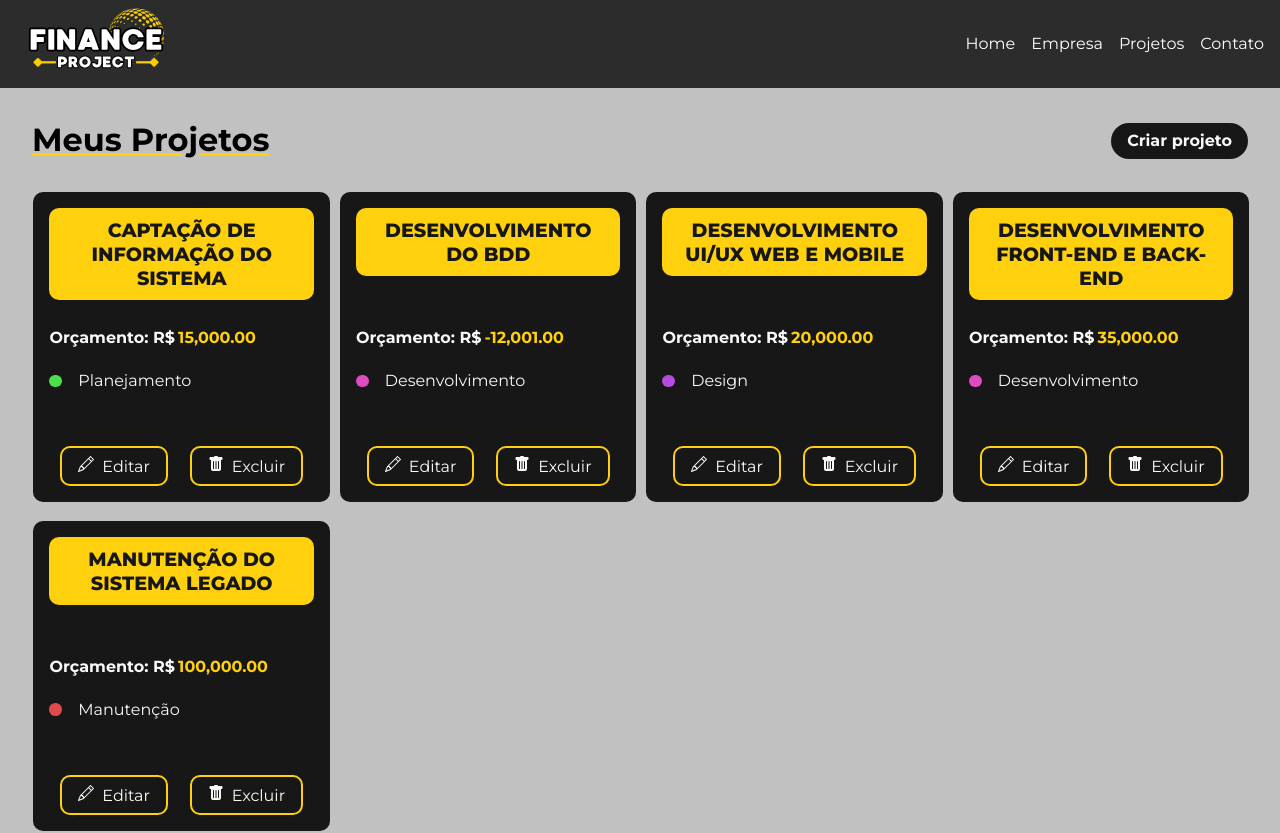
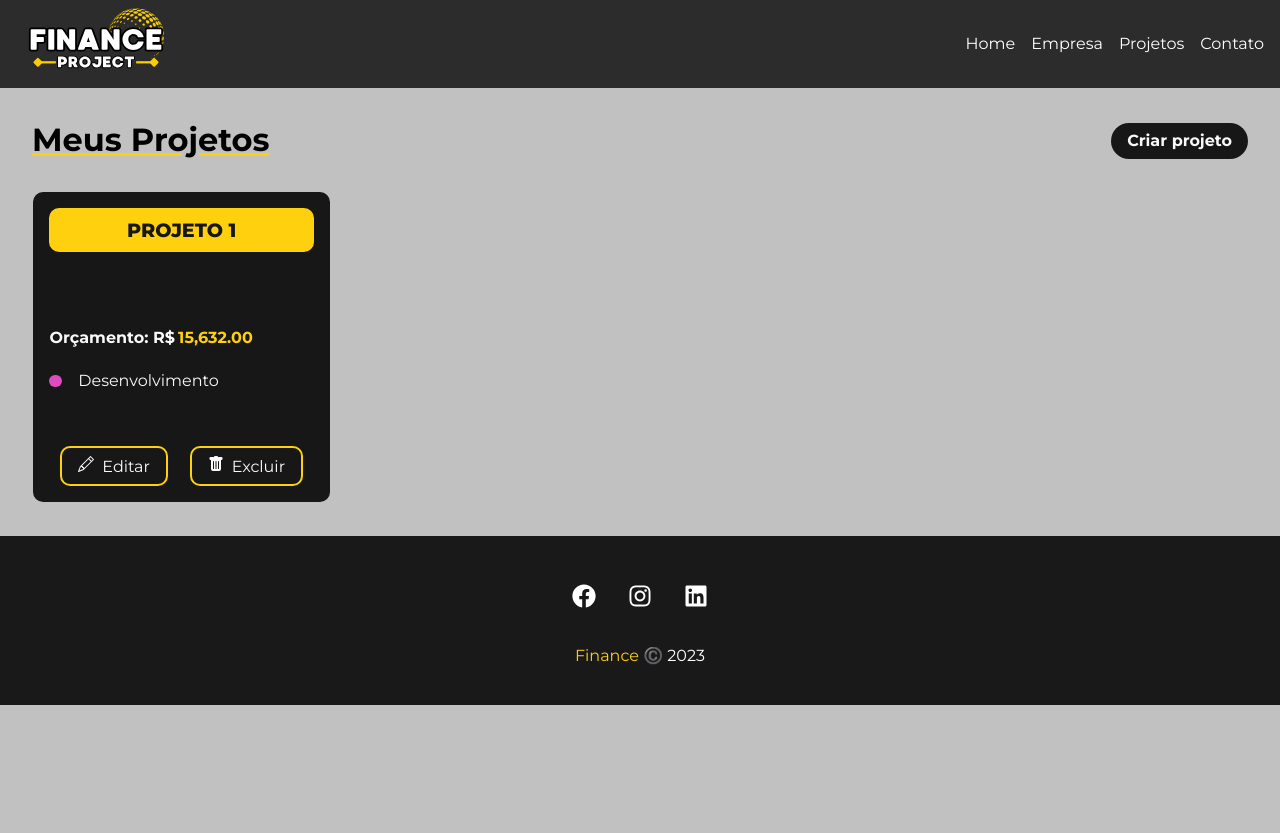
Before and after one commit to GSBarros17/pagina-react, a React (Create React App) app: page /Projects in a window 1280 px wide. Shown: the top 833 px of the page. After the commit the page ends 800 px from the top, so only its background shows below. Built offline with nearby package versions, Linux system fonts and the light colour scheme; data requests are answered from the project's data file; the HTML template or start-up script is replaced by a standard one.

Commit message:
add o CardsArea a pg Projects

```diff
--- a/db.json
+++ b/db.json
@@ -1,59 +1,15 @@
 {
   "projects": [
     {
-      "Name_project": "Captação de Informação do sistema",
-      "Value_project": "15000",
-      "category": {
-        "id": "4",
-        "name": "Planejamento"
-      },
-      "cost": 0,
-      "service": [],
-      "id": 1
-    },
-    {
-      "Name_project": "Desenvolvimento do BDd",
-      "Value_project": "-12001",
+      "Name_project": "projeto 1",
+      "Value_project": "15632",
       "category": {
         "id": "2",
         "name": "Desenvolvimento"
       },
       "cost": 0,
       "service": [],
-      "id": 2
-    },
-    {
-      "Name_project": "Desenvolvimento UI/UX web e mobile",
-      "Value_project": "20000",
-      "category": {
-        "id": "3",
-        "name": "Design"
-      },
-      "cost": 0,
-      "service": [],
-      "id": 3
-    },
-    {
-      "Name_project": "Desenvolvimento front-end e back-end",
-      "Value_project": "35000",
-      "category": {
-        "id": "2",
-        "name": "Desenvolvimento"
-      },
-      "cost": 0,
-      "service": [],
-      "id": 4
-    },
-    {
-      "Name_project": "Manutenção do sistema legado",
-      "Value_project": "100000",
-      "category": {
-        "id": "5",
-        "name": "Manutenção"
-      },
-      "cost": 0,
-      "service": [],
-      "id": 5
+      "id": 1
     }
   ],
   "categories": [
--- a/src/components/pages/Projects.js
+++ b/src/components/pages/Projects.js
@@ -5,6 +5,7 @@ import Message from "../layout/Message"
 import Loading from "../layout/Loading"
 import LinkButton from "../layout/LinkButton"
 import Cards from "../project/Cards"
+import CardsArea from "../layout/CardsArea"
 
 
 export default function Projects(){
@@ -60,7 +61,7 @@ export default function Projects(){
             </div>
             {text && <Message type="success" textMsg={text} />}
             {removeMessage && <Message type="success" textMsg={removeMessage} />}
-            <div className={styles.cardContainer}>
+            <CardsArea>
                 {projects.length > 0 &&
                     projects.map((project) =>
                     <Cards
@@ -72,7 +73,7 @@ export default function Projects(){
                         handleRemove={removeCard}
                     />
                 )}
-            </div>
+            </CardsArea>
             {!removeLoading && <Loading/>}
             {removeLoading && projects.length === 0 && (
                 <p className={styles.noneCard}>Não há projetos cadastrados!</p>
--- a/src/components/pages/Projects.module.css
+++ b/src/components/pages/Projects.module.css
@@ -13,13 +13,6 @@
     text-decoration: underline #FFD00D;
 }
 
-.cardContainer{
-    display: grid;
-    grid-template-columns: repeat(4, 1fr);
-    grid-column-gap: 10px;
-    grid-row-gap: 1em;
-}
-
 .noneCard{
     height: 40vh;
     font-size: 1.2em;
```
